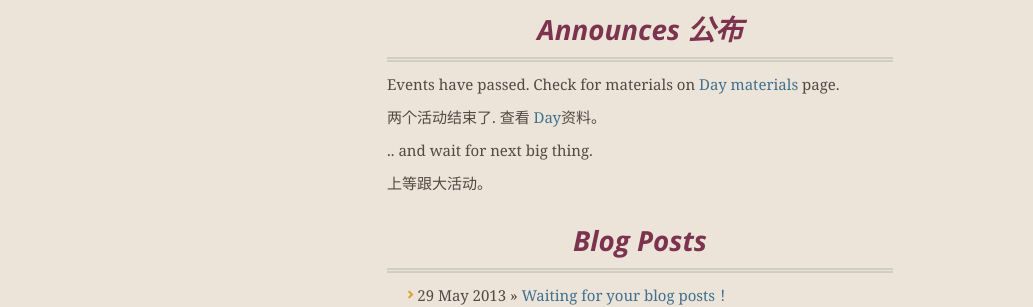
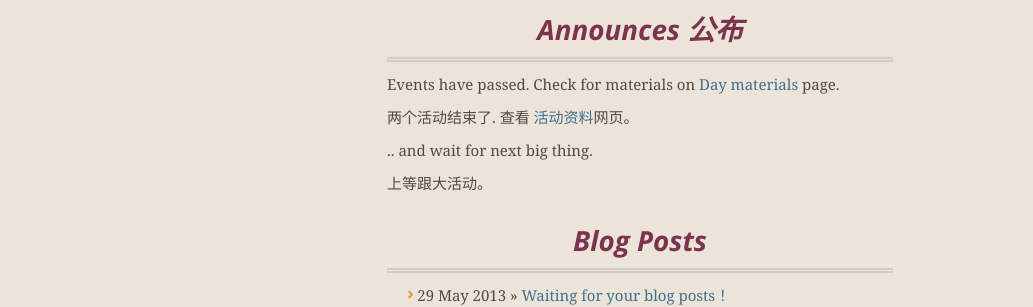
Before and after one commit to Eclipse-China/Eclipse-China.github.io, a Jekyll site: the page built from index.html, in a window 1280 px wide and 900 px high. Shown: the part 412-719 px from the top of the window, without its empty margins (0-1033 px from the left). Built offline with Jekyll 4.4.1, drawn with Linux system fonts in a browser that asks for light colours; nearby versions of some CDN libraries; Markdown is read by kramdown in place of the engine named in the settings.

Commit message:
/Day/materials

```diff
--- a/index.html
+++ b/index.html
@@ -59,8 +59,8 @@
 <p><a href="https://github.com/Eclipse-China">GitHub organization</a></p>
 
 <h1>Announces 公布</h1>
-<p>Events have passed. Check for materials on <a href="/Day/">Day materials</a> page.</p>
-<p>两个活动结束了. 查看 <a href="/Day/">Day</a>资料。</p>
+<p>Events have passed. Check for materials on <a href="/Day/materials">Day materials</a> page.</p>
+<p>两个活动结束了. 查看 <a href="/Day/materials">活动资料</a>网页。</p>
 <p>.. and wait for next big thing.</p>
 <p>上等跟大活动。</p>
 
```
Also changed, not shown: 1 other file.
